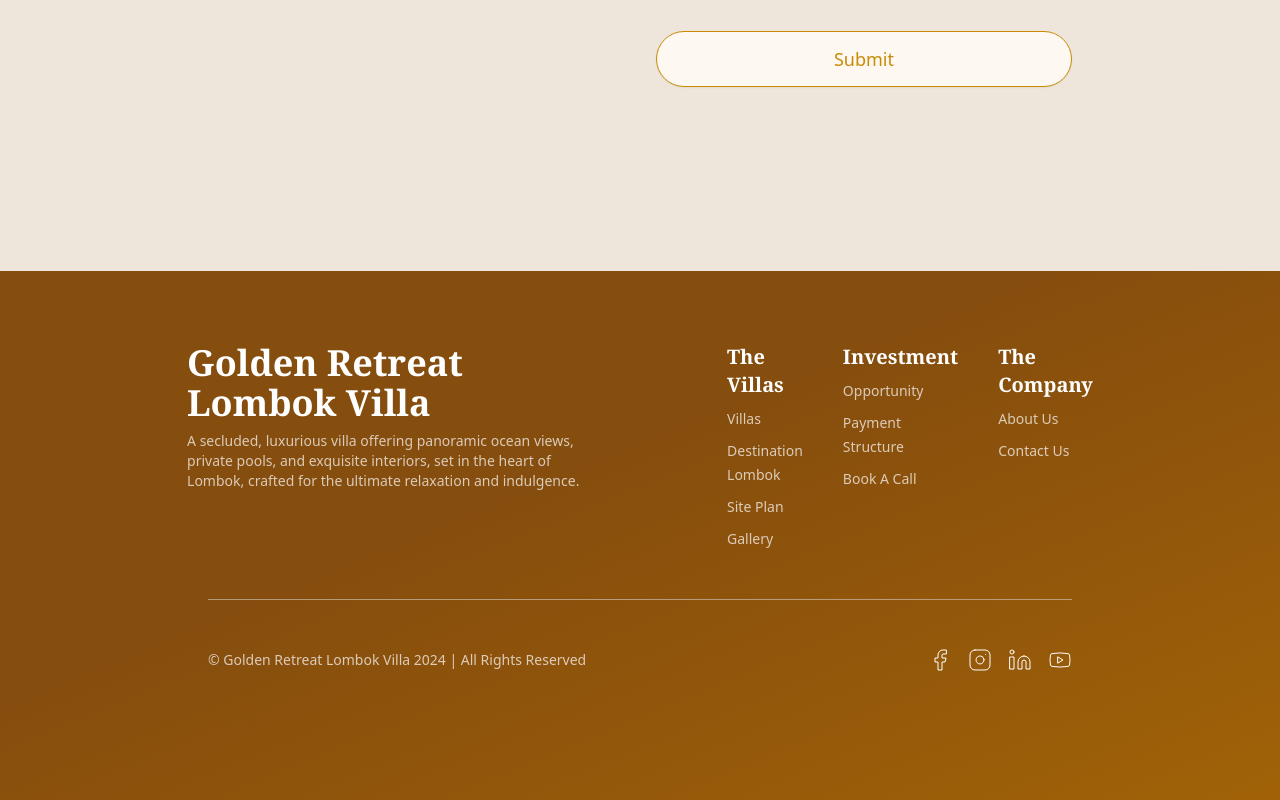
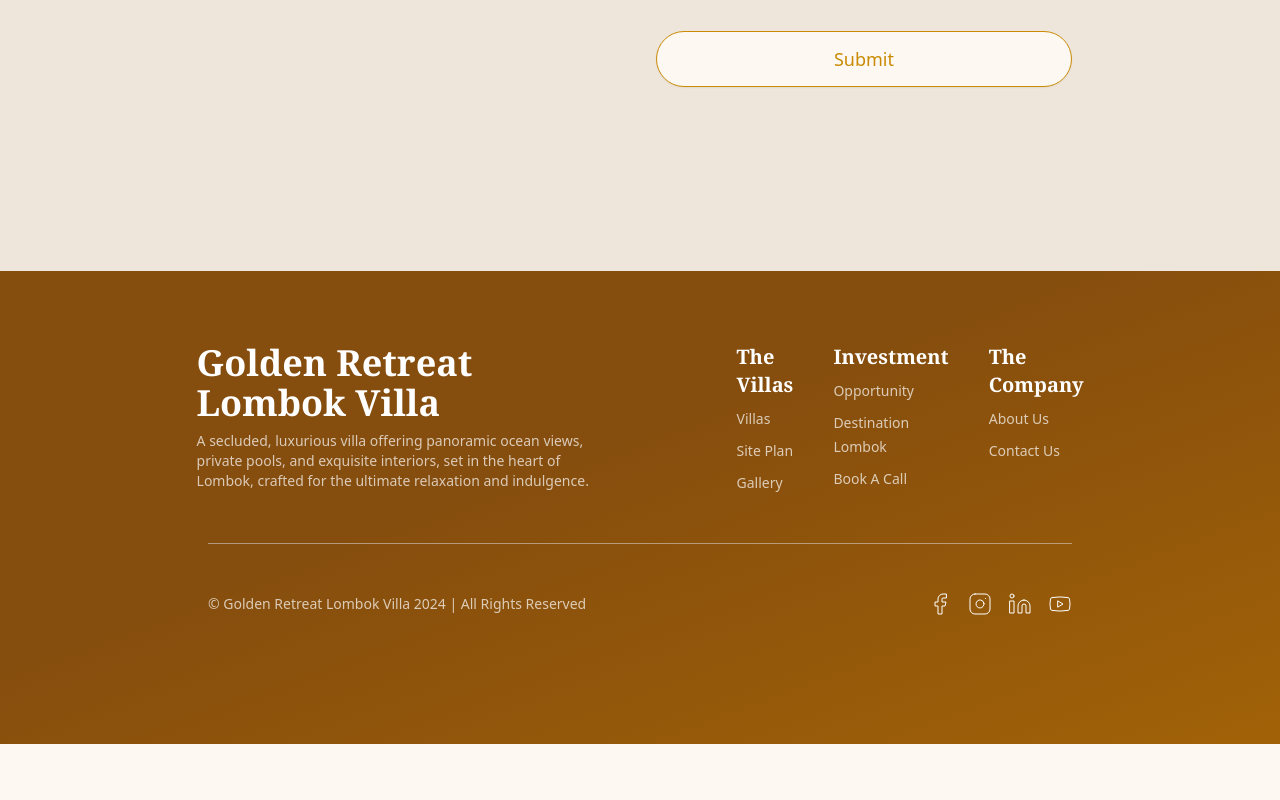
Before and after one commit to goldenretreatlombokvilla/gr_villa_280508, a Next.js app: page /invest in a window 1280 px wide. Shown: the part 3963-4763 px from the top of the page. After the commit the page ends 4707 px from the top, so only its background shows below. Built offline with nearby package versions, Linux system fonts and the light colour scheme.

Commit message:
fix homepage

```diff
--- a/app/page.tsx
+++ b/app/page.tsx
@@ -61,18 +61,10 @@ export default function LandingPage() {
                 Lombok Villas
               </span>
             </h1>
-            {/*  <Image
-              src="/gr_logo.png"
-              alt="Golden Retreat Lombok Villa"
-              width={1000}
-              height={500}
-              className="lg:w-[80vw] w-[100vw] lg:h-fit object-cover drop-shadow-xl lg:-mb-20 "
-            /> */}
           </div>
         </div>
       </div>
 
-      {/* Hero Section */}
       <div className="grid grid-cols-1 lg:grid-cols-3 gap-10 lg:gap-20 items-center justify-center w-full lg:pl-0 lg:ml-0 lg:pr-52  pb-20 lg:py-52">
         <div className="flex flex-col gap-4 items-center justify-center h-full w-full lg:col-span-2">
           <Image
@@ -81,22 +73,15 @@ export default function LandingPage() {
             width={700}
             height={700}
             className="w-full h-full object-cover rounded-none lg:rounded-r-lg object-center lg:shadow-2xl shadow-yellow-900"
-            /*  unoptimized={true} */
           />
         </div>
         <div className="flex flex-col gap-6 px-8 lg:px-0 w-full">
-          {/* <p className="text-md font-sans -mb-4 font-bold uppercase">
-            The Home of
-          </p> */}
           <p className="font-cinzel text-xl lg:text-2xl font-extrabold tracking-wide flex flex-col text-yellow-800 uppercase opacity-50 -mb-4">
             Private & Exclusive
           </p>
           <h3 className="font-extrabold text-4xl lg:text-8xl font-cinzel text-yellow-800">
             Luxury Villas
           </h3>
-          {/* <p className="font-cinzel text-3xl lg:text-4xl font-medium tracking-wide flex flex-col uppercase opacity-70 -mt-4">
-            Private & Exclusive
-          </p> */}
           <p className="font-sans text-stone-900 text-md">
             Experience a rare combination of luxury, exclusivity and value with
             our latest development,{" "}
@@ -131,7 +116,6 @@ export default function LandingPage() {
         </div>
       </div>
 
-      {/* Villas Section  */}
       <div className="grid grid-cols-1 lg:grid-cols-2 gap-4 lg:gap-x-14 items-start justify-start w-full px-8 lg:px-52 py-20">
         <div className="flex flex-col gap-6">
           <h2 className="text-4xl lg:text-5xl font-cinzel font-extrabold text-yellow-900">
@@ -158,14 +142,6 @@ export default function LandingPage() {
                 Investment Opportunity
               </Button>
             </Link>
-            <Link href="/gallery" prefetch={true}>
-              <Button variant="link" className="w-fit group ">
-                <Images className="min-w-6 min-h-6 stroke-1 text-yellow-700 group-hover:animate-ping" />{" "}
-                <p className="opacity-0 group-hover:opacity-100 transisition-all duration-500 ease-in-out text-yellow-800">
-                  View Gallery
-                </p>
-              </Button>
-            </Link>
           </div>
         </div>
         <div className="flex flex-col gap-4">
@@ -184,6 +160,7 @@ export default function LandingPage() {
           </div>
         </div>
       </div>
+
       <div className="grid grid-cols-1 lg:grid-cols-[2fr_3fr] gap-4 items-center justify-center w-full px-8 lg:px-52 lg:py-20 -mt-14 pb-14">
         <Image
           src="https://utfs.io/f/dJLJpH9Hrkw3wcK398eUX3BuqFPzTD5Kh1H9QyUilcWfbY6d"
@@ -217,11 +194,7 @@ export default function LandingPage() {
       </div>
 
       <div className="flex flex-col gap-12 items-center justify-center w-full min-h-screen px-8 lg:px-52 py-20 bg-yellow-800/10">
-        {/*  <p className="font-cinzel text-yellow-900 font-bold text-5xl">
-          The Villas
-        </p> */}
         <div className="grid grid-cols-1 lg:grid-cols-2 gap-10 items-center justify-between w-full lg:gap-14">
-          {/* Premium Luxury Villa */}
           <Link href="/villas">
             <Card className="flex flex-col w-full bg-transparent shadow-none border-none group">
               <CardContent className="px-0">
@@ -238,9 +211,7 @@ export default function LandingPage() {
                       <Badge variant={"default"}>2 Bedroom</Badge>
                       <Badge variant={"default"}>150 sqm</Badge>
                     </div>
-                    {/* <p className="text-sm font-sans mb-8 opacity-50">
-                      2 bedroom | 150 sqm
-                    </p> */}
+
                     <p className="text-2xl lg:text-3xl font-bold uppercase col-span-2 text-yellow-900">
                       Premium Luxury Villa
                     </p>
@@ -258,7 +229,6 @@ export default function LandingPage() {
             </Card>
           </Link>
 
-          {/* Superior Luxury Villa */}
           <Link href="/villas">
             <Card className="flex flex-col w-full lg:p-0 bg-transparent shadow-none border-none group">
               <CardContent className="px-0">
@@ -295,7 +265,6 @@ export default function LandingPage() {
         </div>
       </div>
 
-      {/* In House Facilities */}
       <div className="flex flex-col gap-8 items-center justify-center w-full px-8 lg:px-32 py-10 lg:py-40">
         <p className="text-4xl lg:text-5xl font-cinzel font-extrabold text-yellow-900">
           In House Facilities
@@ -373,8 +342,6 @@ export default function LandingPage() {
           </Card>
         </div>
       </div>
-
-      {/* Benefits Section */}
       <div className="flex flex-col gap-10 items-center justify-start w-full px-8 lg:px-52 py-20 bg-black text-white">
         <p className="text-4xl lg:text-5xl font-cinzel font-extrabold text-white">
           Investment Benefits
--- a/components/nav/footer.tsx
+++ b/components/nav/footer.tsx
@@ -56,8 +56,8 @@ const navServices = [
     link: "/invest"
   },
   {
-    name: "Payment Structure",
-    link: "/invest"
+    name: "Destination Lombok",
+    link: "/lombok"
   },
   {
     name: "Book A Call",
@@ -69,10 +69,6 @@ const navResources = [
   {
     name: "Villas",
     link: "/villas"
-  },
-  {
-    name: "Destination Lombok",
-    link: "/lombok"
   },
   {
     name: "Site Plan",
```
